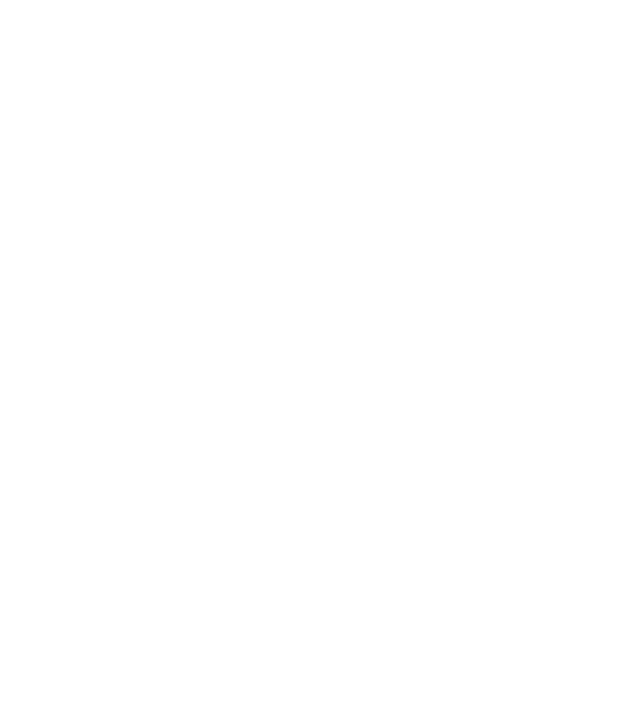
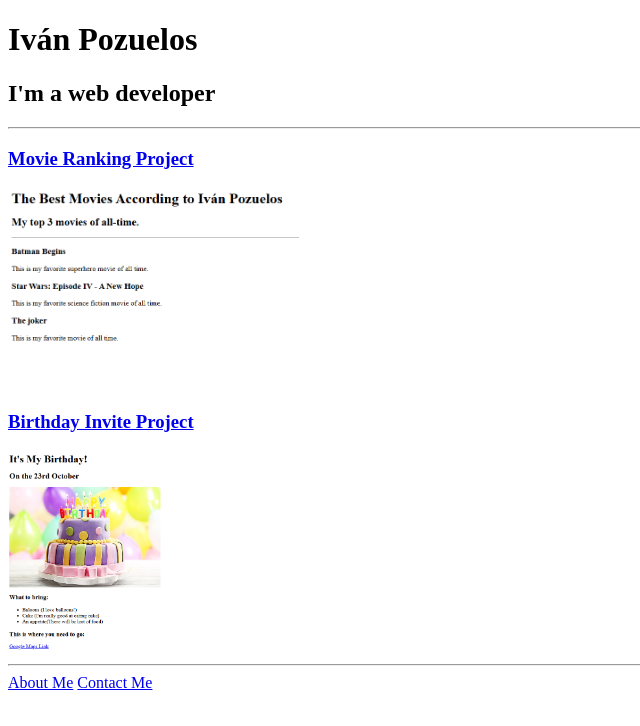
Before and after one commit to ipoztest-debug/html-portafolio, a plain HTML site: page index.html in a window 1280 px wide. Shown: the whole page, without its empty margins (0-640 px from the left). Drawn offline with Linux system fonts and the light colour scheme.

Commit message:
Add files via upload

```diff
--- a/index.html
+++ b/index.html
@@ -1,15 +1,21 @@
-<!-- TODO 1: Create the HTML Boilerplate -->
+<!DOCTYPE html>
+<html lang="en">
+<head>
+    <meta charset="UTF-8">
+    <meta name="viewport" content="width=device-width, initial-scale=1.0">
+    <title>My Portfolio</title>
+</head>
+<body>
+    <h1>Iván Pozuelos</h1>
+    <h2>I'm a web developer</h2>
+    <hr />
+    <h3><a href="./public/movie-ranking.html">Movie Ranking Project</a></h3>
+    <img src="./assets/images/movieRankingIP.png" alt="Movie Ranking Project" height="200">
+    <h3><a href="./public/birthday-invite.html">Birthday Invite Project</a></h3>
+    <img src="./assets/images/birthday October.png" alt="Birthday Invite Project" height="200">
+    <hr />
+    <a href="./public/about.html">About Me</a>
+    <a href="./public/contact.html">Contact Me</a>
+</body>
 
-<!-- TODO 2: Add Your previous projects' HTML into the public folder -->
-
-<!-- TODO 3: Take screenshots of your project previews and add the images to the images folder -->
-
-<!-- TODO 4: Add titles/subtitles etc. -->
-
-<!-- TODO 5: Add a link to the project pages -->
-
-<!-- TODO 6: Add images to show the project previews
-HINT for TODO 6: You can use the height attribute set to 200 to make the image smaller:
-https://developer.mozilla.org/en-US/docs/Web/HTML/Element/img#attr-height -->
-
-<!-- TODO 7: Add the Contact Me and About Me page links -->
+</html>
```
